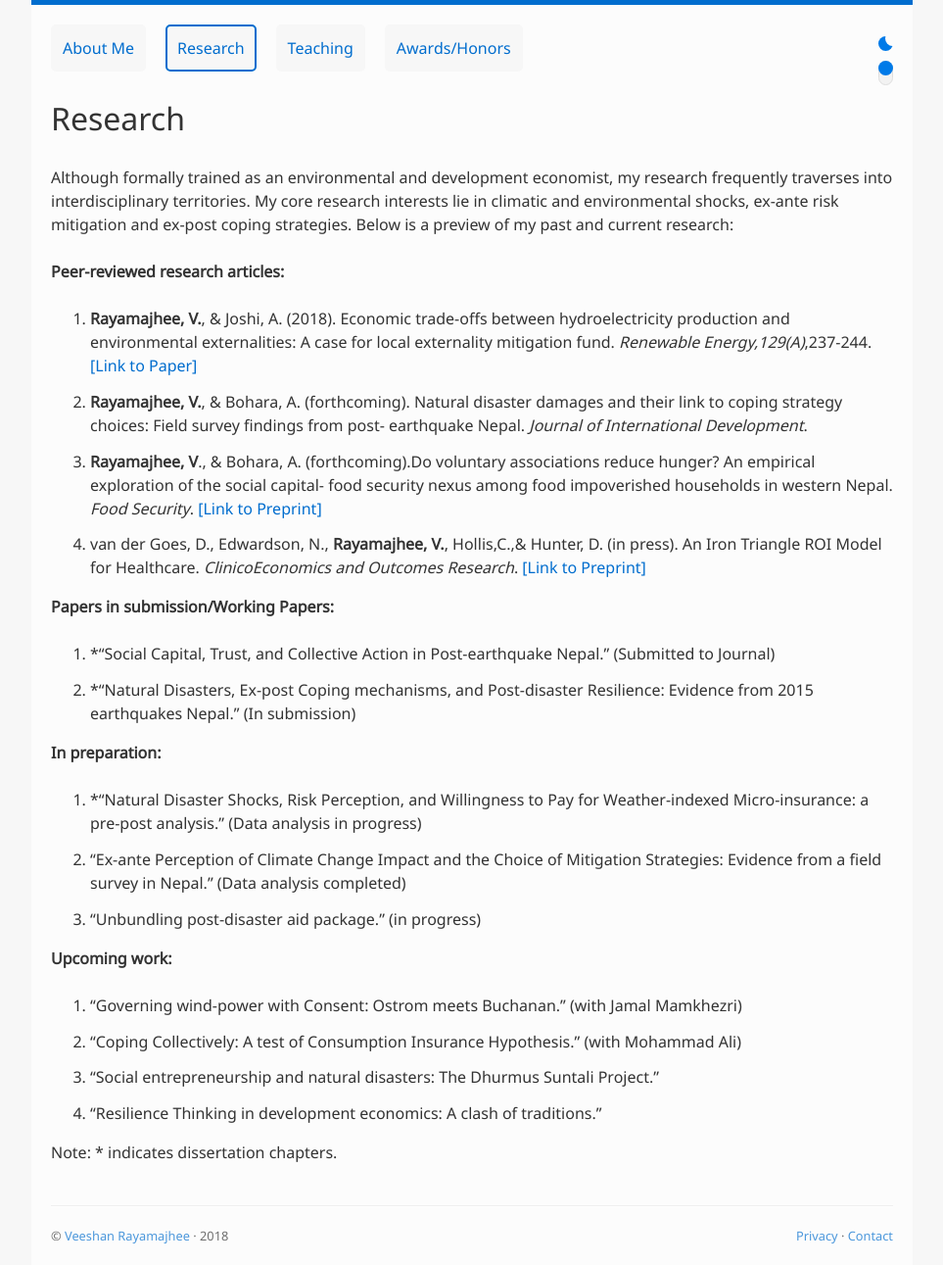
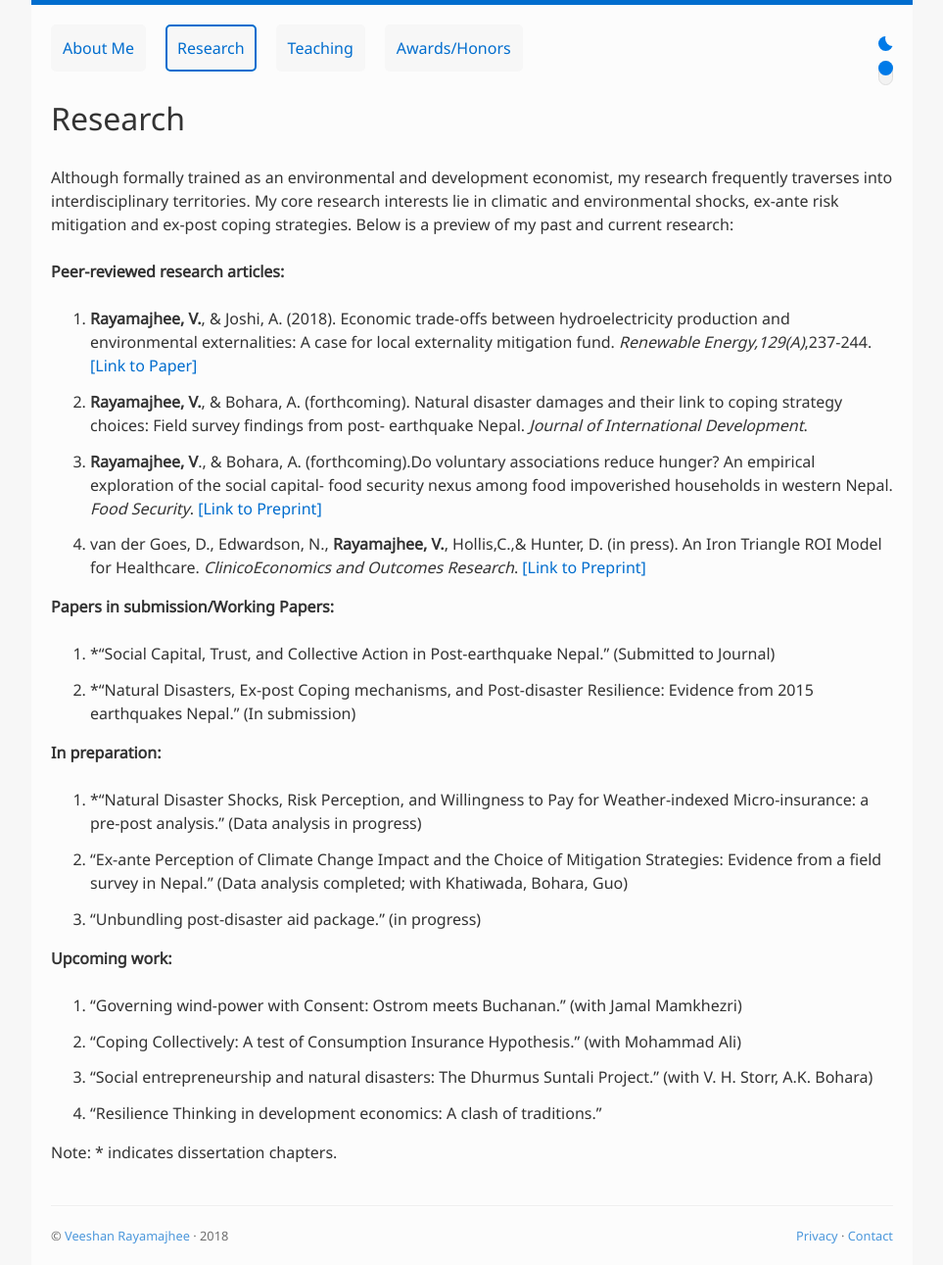
Before and after one commit to veeshanr/veeshanr.github.io, a Jekyll site: the page built from pages/research.md, in a window 1280 px wide. Shown: the whole page at 98% size, without its empty margins (158-1121 px from the left). Built offline with Jekyll 4.4.1, drawn with Linux system fonts in a browser that asks for light colours.

Commit message:
Update research.md

```diff
--- a/pages/research.md
+++ b/pages/research.md
@@ -25,14 +25,14 @@ Although formally trained as an environmental and development economist, my rese
 **In preparation:**
 
 1. *“Natural Disaster Shocks, Risk Perception, and Willingness to Pay for Weather-indexed Micro-insurance: a pre-post analysis.” (Data analysis in progress)
-2. “Ex-ante Perception of Climate Change Impact and the Choice of Mitigation Strategies: Evidence from a field survey in Nepal.” (Data analysis completed)
+2. “Ex-ante Perception of Climate Change Impact and the Choice of Mitigation Strategies: Evidence from a field survey in Nepal.” (Data analysis completed; with Khatiwada, Bohara, Guo)
 3. “Unbundling post-disaster aid package.” (in progress)
 
 **Upcoming work:**
 
 1. “Governing wind-power with Consent: Ostrom meets Buchanan.” (with Jamal Mamkhezri)
 2. “Coping Collectively: A test of Consumption Insurance Hypothesis." (with Mohammad Ali)
-3. “Social entrepreneurship and natural disasters: The Dhurmus Suntali Project.”
+3. “Social entrepreneurship and natural disasters: The Dhurmus Suntali Project.” (with V. H. Storr, A.K. Bohara)
 4. “Resilience Thinking in development economics: A clash of traditions.”
 
 
```
